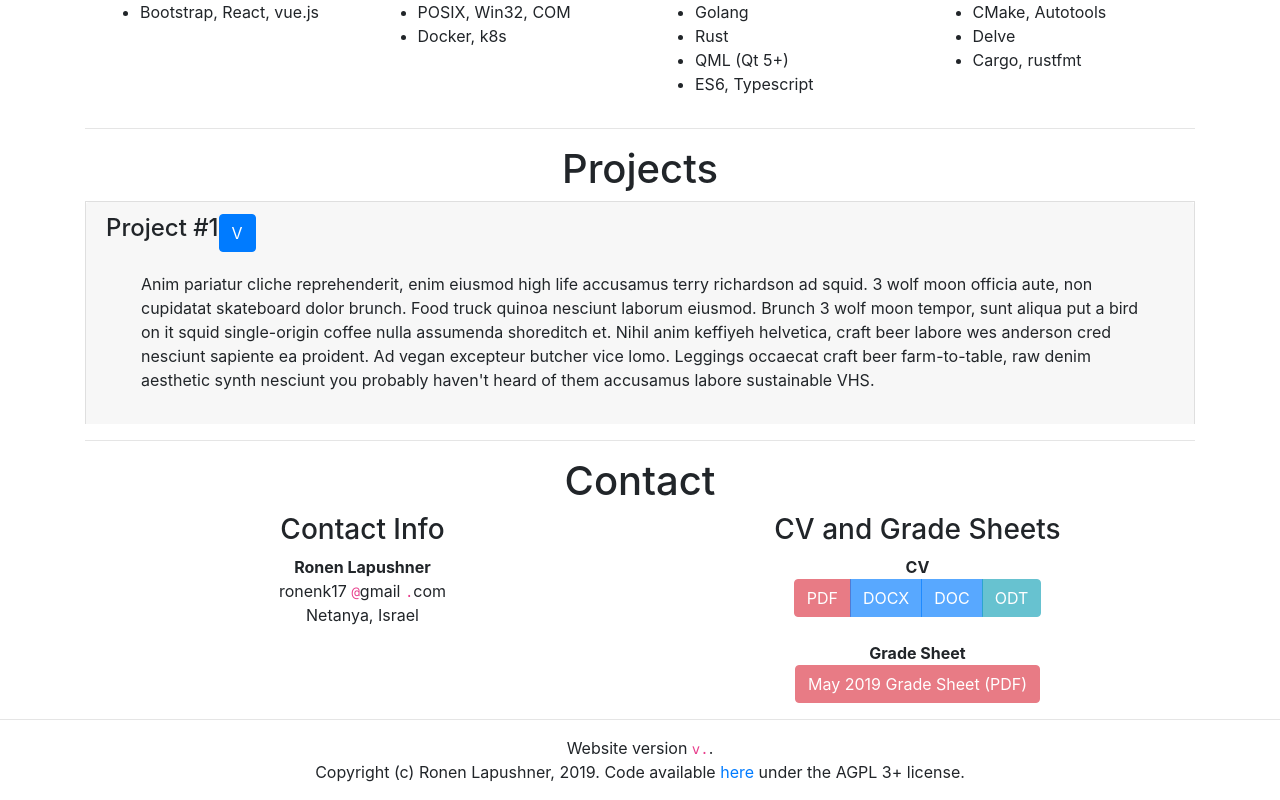
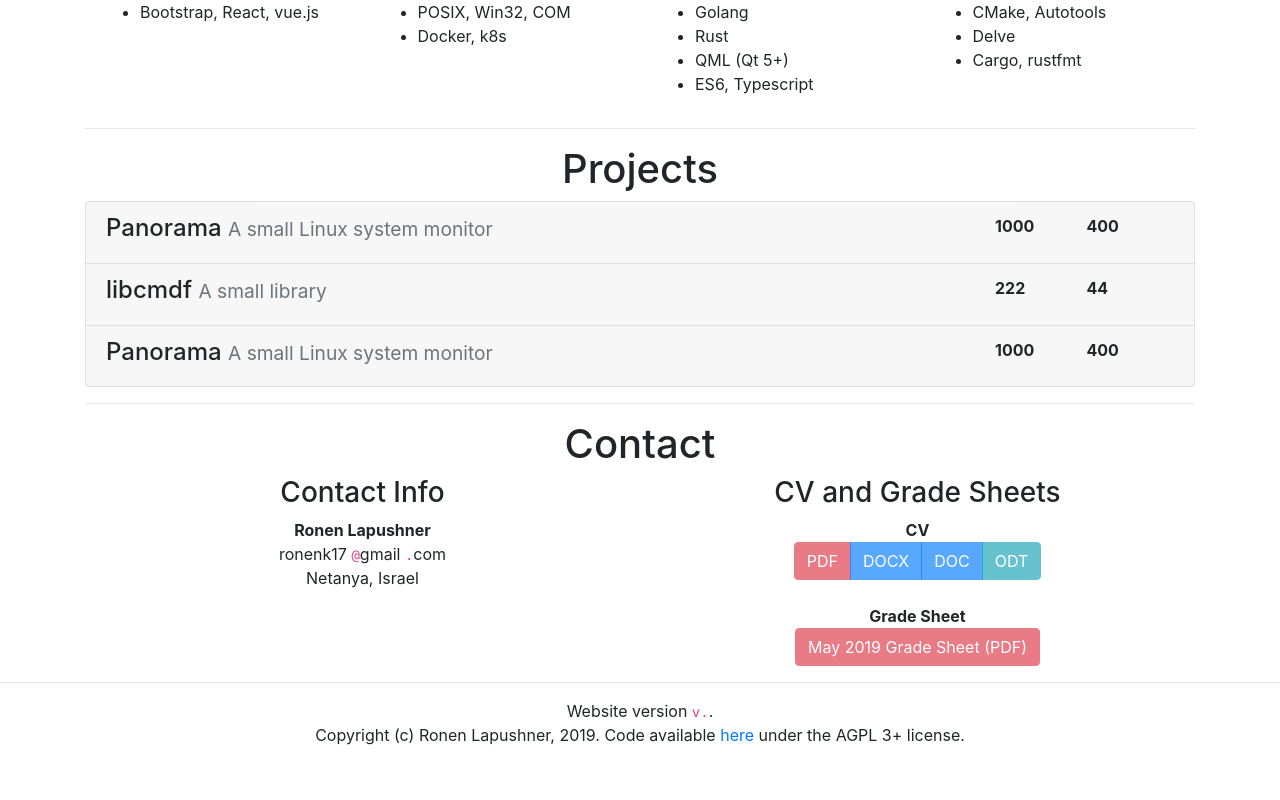
Before and after one commit to ronen25/ronen.xyz, a Vue app in the folder website/: page / in a window 1280 px wide. Shown: the part 733-1533 px from the top of the page. After the commit the page ends 1496 px from the top, so only its background shows below. Built offline with nearby package versions, Linux system fonts and the light colour scheme.

Commit message:
Finished implementing project items, using dummy data for now

```diff
--- a/website/src/components/ProjectItem.vue
+++ b/website/src/components/ProjectItem.vue
@@ -1,10 +1,119 @@
 <template>
+  <div class="card">
+    <div class="card-header" v-bind:id="this.headingId">
+      <div class="row">
+        <h4 class="col">
+          {{ project.name }}
+          <small class="text-muted">{{ project.tagline }}</small>
+        </h4>
+
+        <!-- Stars -->
+        <div class="col-1">
+          <i class="fas fa-star"></i>
+          <b>{{ project.stars }}</b>
+        </div>
+
+        <!-- Forks -->
+        <div class="col-1">
+          <i class="fas fa-code-branch"></i>
+          <b>{{ project.forks }}</b>
+        </div>
+
+        <!-- Expand/collapse button -->
+        <button
+          type="button"
+          class="btn"
+          data-toggle="collapse"
+          v-bind:data-target="this.collapseIdFormatted"
+          aria-expanded="false"
+          v-bind:aria-controls="this.headingId"
+        >
+          <i class="fas fa-angle-down"></i>
+        </button>
+      </div>
+    </div>
+
+    <div
+      v-bind:id="this.collapseId"
+      class="collapse"
+      v-bind:aria-labelledby="this.headingId"
+      data-parent="#projectsAccordion"
+    >
+      <!-- Project Item Body -->
+      <div class="card-body">
+        <div class="container container-fluid">
+          <div :id="this.carouselId" class="carousel slide" data-ride="carousel">
+            <!-- Data (i.e. the screenshots to display) -->
+            <div class="carousel-inner">
+              <div
+                class="carousel-item"
+                v-bind:key="screenshot.num"
+                v-for="screenshot in project.screenshots"
+                :class="{ active: screenshot.num == 0 }"
+              >
+                <img :src="screenshot.url" class="d-block col" alt="..." />
+              </div>
+            </div>
+
+            <!-- Controls -->
+            <a
+              class="carousel-control-prev"
+              v-bind:href="this.carouselIdFormatted"
+              role="button"
+              data-slide="prev"
+            >
+              <span class="carousel-control-prev-icon" aria-hidden="true"></span>
+              <span class="sr-only">Previous</span>
+            </a>
+            <a
+              class="carousel-control-next"
+              v-bind:href="this.carouselIdFormatted"
+              role="button"
+              data-slide="next"
+            >
+              <span class="carousel-control-next-icon" aria-hidden="true"></span>
+              <span class="sr-only">Next</span>
+            </a>
+          </div>
+
+          <hr />
+
+          <!-- Project description -->
+          <p class="text-justify">
+            {{ project.description }}
+          </p>
+
+          <!-- Tags -->
+            <b>Technologies: </b>
+            <div class="container">
+              <div class="row">
+          <div v-for="tag in project.tags">
+            <div class="badge badge-info">
+            {{ tag }}
+            </div>
+            &nbsp;&nbsp;
+          </div>
+          </div>
+          </div>
+        </div>
+      </div>
+    </div>
+  </div>
 </template>
 
 <script>
 export default {
-    name: "ProjectItem",
-}
+  name: "ProjectItem",
+  props: ["project"],
+  created() {
+    // Register properties
+    this.collapseId = "collapse_" + this.project.id;
+    this.collapseIdFormatted = "#" + this.collapseId;
+    this.headingId = "heading_" + this.project.id;
+    this.carouselId = "carousel_" + this.project.id;
+    this.carouselIdFormatted = "#carousel_" + this.project.id;
+  }
+};
 </script>
 
 <style scoped>
--- a/website/src/components/Projects.vue
+++ b/website/src/components/Projects.vue
@@ -5,43 +5,93 @@
 
     <!-- TODO: Replace this dummy text with actual stuff -->
     <div id="projectsAccordion" class="accordion">
-          <div class="card">
-            <div class="card-header" id="card1_heading">
-              <div class="container">
-                <div class="row">
-                  <h4 class="mb-0">Project #1</h4>
-
-                  <button
-                    type="button"
-                    class="btn btn-primary"
-                    data-toggle="collapse"
-                    data-target="#collapseOne"
-                    aria-expanded="true"
-                    aria-controls="collapseOne"
-                  >V</button>
-                </div>
-
-                <div
-                  id="collapseOne"
-                  class="collapse show"
-                  aria-labelledby="card1_heading"
-                  data-parent="#projectsAccordion"
-                >
-                  <div
-                    class="card-body"
-                  >Anim pariatur cliche reprehenderit, enim eiusmod high life accusamus terry richardson ad squid. 3 wolf moon officia aute, non cupidatat skateboard dolor brunch. Food truck quinoa nesciunt laborum eiusmod. Brunch 3 wolf moon tempor, sunt aliqua put a bird on it squid single-origin coffee nulla assumenda shoreditch et. Nihil anim keffiyeh helvetica, craft beer labore wes anderson cred nesciunt sapiente ea proident. Ad vegan excepteur butcher vice lomo. Leggings occaecat craft beer farm-to-table, raw denim aesthetic synth nesciunt you probably haven't heard of them accusamus labore sustainable VHS.</div>
-                </div>
-              </div>
-            </div>
-          </div>
+      <ProjectItem v-bind:key="project.id" v-bind:project="project" v-for="project in projects" />
     </div>
   </section>
 </template>
 
 <script>
-import ProjectItem from './ProjectItem'
+import ProjectItem from "./ProjectItem";
 
 export default {
   name: "Projects",
+  components: {
+    ProjectItem
+  },
+  data() {
+    return {
+      projects: [
+        {
+          id: "45783y475y38745y7",
+          name: "Panorama",
+          tagline: "A small Linux system monitor",
+          description: "Every project has a small description. This description, along with the other things, is fetched from the README.md.",
+          tags: ["cpp", "rust", "python"],
+          stars: 1000,
+          forks: 400,
+          screenshots: [
+            {
+              num: 0,
+              url: "https://avatars3.githubusercontent.com/u/13414?s=400&v=4",
+            },
+            {
+              num: 1,
+              url: "https://avatars3.githubusercontent.com/u/13414?s=400&v=4",
+            },
+            {
+              num: 2,
+              url: "https://avatars3.githubusercontent.com/u/13414?s=400&v=4",
+            },
+          ]
+        },
+        {
+          id: "ejntrjehbfu347hgt84se",
+          name: "libcmdf",
+          tagline: "A small library",
+          description: "Every project has a small description. This description, along with the other things, is fetched from the README.md.",
+          tags: ["c", "cpp"],
+          stars: 222,
+          forks: 44,
+          screenshots: [
+            {
+              num: 0,
+              url: "https://avatars3.githubusercontent.com/u/13414?s=400&v=4",
+            },
+            {
+              num: 1,
+              url: "https://avatars3.githubusercontent.com/u/13414?s=400&v=4",
+            },
+            {
+              num: 2,
+              url: "https://avatars3.githubusercontent.com/u/13414?s=400&v=4",
+            },
+          ]
+        },
+        {
+          id: "fgndjn3487rhwenu",
+          name: "Panorama",
+          tagline: "A small Linux system monitor",
+          description: "Every project has a small description. This description, along with the other things, is fetched from the README.md.",
+          tags: ["cpp", "rust", "python"],
+          stars: 1000,
+          forks: 400,
+          screenshots: [
+            {
+              num: 0,
+              url: "https://avatars3.githubusercontent.com/u/13414?s=400&v=4",
+            },
+            {
+              num: 1,
+              url: "https://avatars3.githubusercontent.com/u/13414?s=400&v=4",
+            },
+            {
+              num: 2,
+              url: "https://avatars3.githubusercontent.com/u/13414?s=400&v=4",
+            },
+          ]
         }
+      ]
+    };
+  }
+};
 </script>
```
Also changed, not shown: website/src/App.vue (+4 -4 lines). Lines whose indentation alone changed are shown as unchanged.
